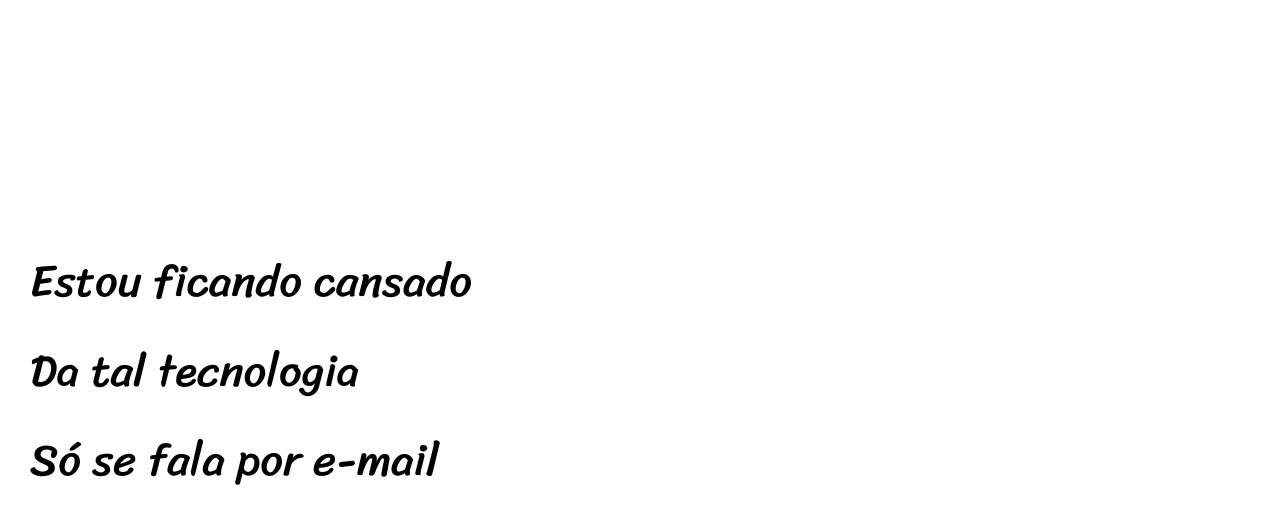
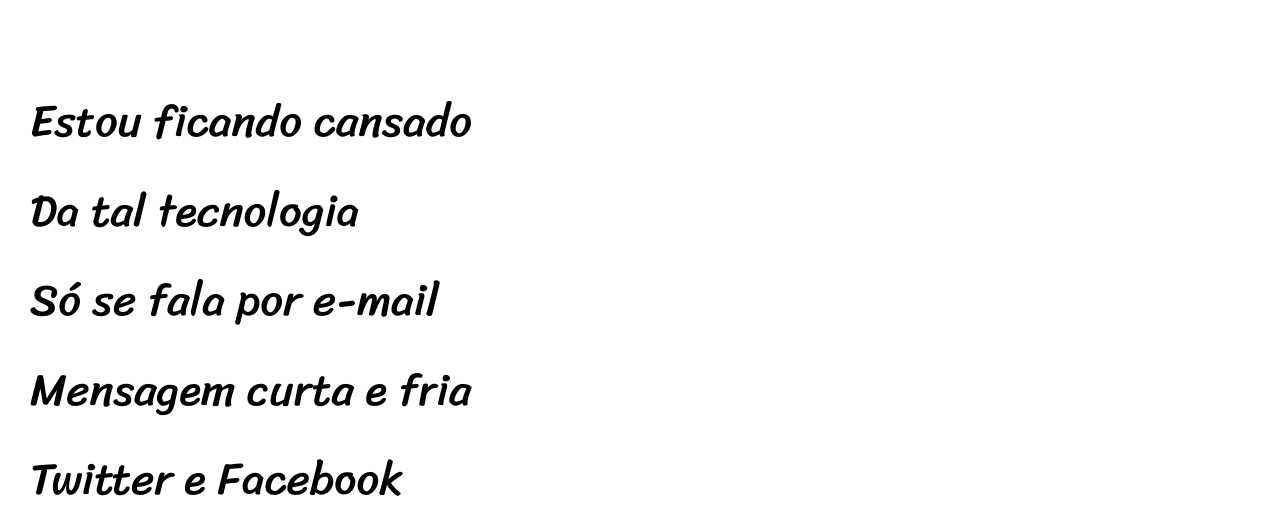
Before and after one commit to gillaercio/projeto-cordel, a plain HTML site: page index.html in a window 1280 px wide. Shown: the part 263-794 px from the top of the page. Drawn offline with Linux system fonts and the light colour scheme.

Commit message:
Update style.css

```diff
--- a/estilos/style.css
+++ b/estilos/style.css
@@ -49,8 +49,8 @@ a:hover {
 }
 
 section {
-    padding-top: 30vh;
-    padding-bottom: 30vh;
+    padding-top: 10vh;
+    padding-bottom: 10vh;
     padding-left: 30px;
     font-family: var(--font3);
     line-height: 2em;
```
